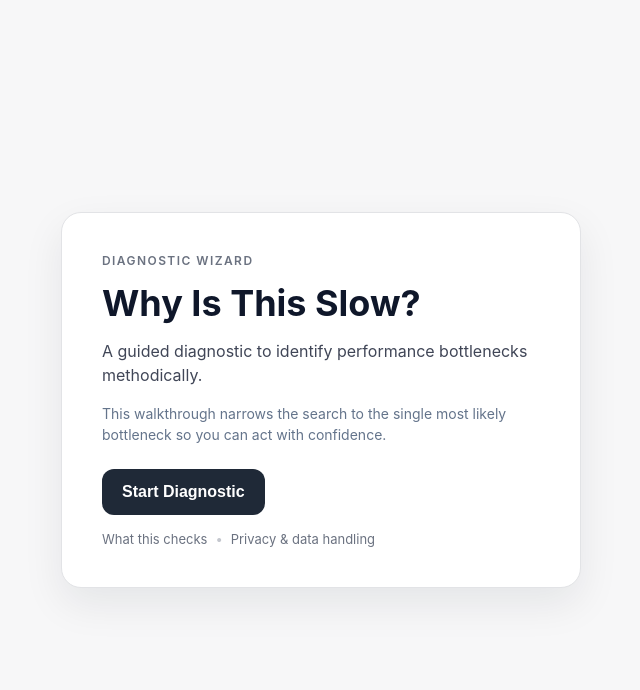
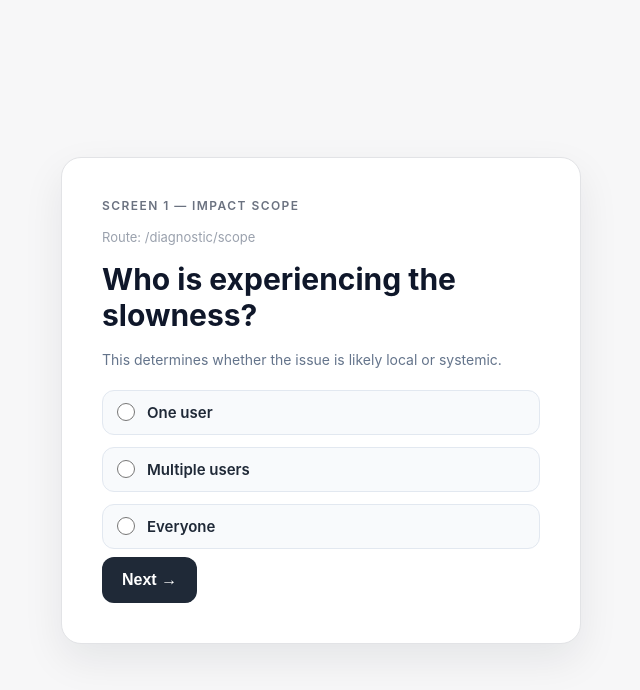
Before and after one commit to TheShield2594/web-analyzer, a plain HTML site: page index.html in a window 1280 px wide. Shown: the whole page, without its empty margins (319-959 px from the left). Drawn offline with Linux system fonts and the light colour scheme.

Commit message:
Make impact scope selection submit-ready

```diff
--- a/index.html
+++ b/index.html
@@ -3,30 +3,43 @@
   <head>
     <meta charset="UTF-8" />
     <meta name="viewport" content="width=device-width, initial-scale=1.0" />
-    <title>Why Is This Slow? — Diagnostic Wizard</title>
+    <title>Impact Scope — Diagnostic Wizard</title>
     <link rel="stylesheet" href="styles.css" />
   </head>
   <body>
     <main class="page">
       <section class="card" aria-labelledby="screen-title">
-        <div class="eyebrow">Diagnostic Wizard</div>
-        <h1 id="screen-title">Why Is This Slow?</h1>
-        <p class="subtitle">
-          A guided diagnostic to identify performance bottlenecks methodically.
+        <div class="eyebrow">Screen 1 — Impact Scope</div>
+        <p class="route">Route: /diagnostic/scope</p>
+        <h1 id="screen-title">Who is experiencing the slowness?</h1>
+        <p class="helper-text">
+          This determines whether the issue is likely local or systemic.
         </p>
-        <p class="quiet-note">
-          This walkthrough narrows the search to the single most likely bottleneck so you can
-          act with confidence.
-        </p>
-        <button class="primary" type="button">Start Diagnostic</button>
-        <div class="secondary-links">
-          <a href="#what-this-checks" class="secondary">What this checks</a>
-          <span class="divider" aria-hidden="true">•</span>
-          <a href="#privacy" class="secondary">Privacy &amp; data handling</a>
-        </div>
+        <form class="scope-form" action="#" method="post">
+          <fieldset class="options" aria-describedby="scope-helper">
+            <legend class="sr-only">Impact scope options</legend>
+            <label class="option" for="scope-one">
+              <input type="radio" id="scope-one" name="impact-scope" required />
+              <span class="option-label">One user</span>
+            </label>
+            <label class="option" for="scope-multiple">
+              <input type="radio" id="scope-multiple" name="impact-scope" />
+              <span class="option-label">Multiple users</span>
+            </label>
+            <label class="option" for="scope-everyone">
+              <input type="radio" id="scope-everyone" name="impact-scope" />
+              <span class="option-label">Everyone</span>
+            </label>
+          </fieldset>
+          <button class="primary" type="submit">
+            Next →
+          </button>
+          <!-- Placeholder until navigation is implemented. -->
+        </form>
+        <span class="sr-only" id="scope-helper">
+          This determines whether the issue is likely local or systemic.
+        </span>
       </section>
-      <div class="anchor-target" id="what-this-checks" aria-hidden="true"></div>
-      <div class="anchor-target" id="privacy" aria-hidden="true"></div>
     </main>
   </body>
 </html>
--- a/styles.css
+++ b/styles.css
@@ -44,23 +44,58 @@ body {
   font-weight: 600;
 }
 
+.route {
+  font-size: 13px;
+  color: #9aa1ad;
+}
+
 h1 {
-  font-size: 36px;
-  line-height: 1.1;
+  font-size: 30px;
+  line-height: 1.2;
   font-weight: 650;
   color: #0f172a;
 }
 
-.subtitle {
-  font-size: 16px;
-  line-height: 1.5;
-  color: #404657;
-}
-
-.quiet-note {
+.helper-text {
   font-size: 14px;
   line-height: 1.5;
   color: #64748b;
+}
+
+.options {
+  border: none;
+  display: grid;
+  gap: 12px;
+  margin-top: 4px;
+}
+
+.option {
+  display: flex;
+  align-items: center;
+  gap: 12px;
+  padding: 12px 14px;
+  border-radius: 12px;
+  border: 1px solid #e2e8f0;
+  background: #f8fafc;
+  cursor: pointer;
+  transition: border-color 0.2s ease, box-shadow 0.2s ease;
+}
+
+.option input {
+  accent-color: #2563eb;
+  width: 18px;
+  height: 18px;
+}
+
+.option-label {
+  font-size: 15px;
+  color: #1f2937;
+  font-weight: 600;
+}
+
+.option:focus-within {
+  border-color: #2563eb;
+  box-shadow: 0 0 0 2px rgba(37, 99, 235, 0.15);
 }
 
 .primary {
@@ -92,6 +127,17 @@ h1 {
   outline-offset: 2px;
 }
 
+.sr-only {
+  position: absolute;
+  width: 1px;
+  height: 1px;
+  padding: 0;
+  margin: -1px;
+  overflow: hidden;
+  clip: rect(0, 0, 0, 0);
+  border: 0;
+}
+
 @media (prefers-reduced-motion: reduce) {
   .primary {
     transition: none;
@@ -101,40 +147,10 @@ h1 {
     transform: none;
     box-shadow: none;
   }
-}
 
-.secondary-links {
-  display: flex;
-  align-items: center;
-  gap: 8px;
-  font-size: 13px;
-  color: #6b7280;
-}
-
-.secondary {
-  color: inherit;
-  text-decoration: none;
-}
-
-.secondary:hover {
-  color: #111827;
-  text-decoration: underline;
-}
-
-.secondary:focus-visible {
-  color: #6b7280;
-  text-decoration: underline;
-  outline: 2px solid #3b82f6;
-  outline-offset: 2px;
-  border-radius: 8px;
-}
-
-.divider {
-  color: #c4c7ce;
-}
-
-.anchor-target {
-  height: 0;
+  .option {
+    transition: none;
+  }
 }
 
 @media (max-width: 600px) {
@@ -144,20 +160,16 @@ h1 {
   }
 
   h1 {
-    font-size: 30px;
+    font-size: 26px;
   }
 
-  .subtitle,
-  .quiet-note {
-    font-size: 14px;
+  .helper-text,
+  .route {
+    font-size: 13px;
   }
 
   .primary {
     padding: 12px 16px;
     font-size: 15px;
   }
-
-  .secondary-links {
-    gap: 6px;
-  }
 }
```
